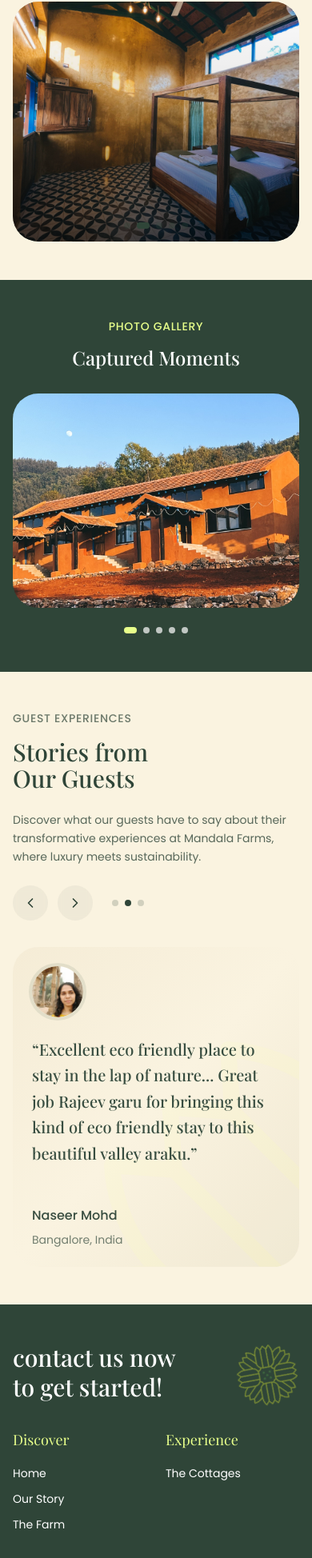
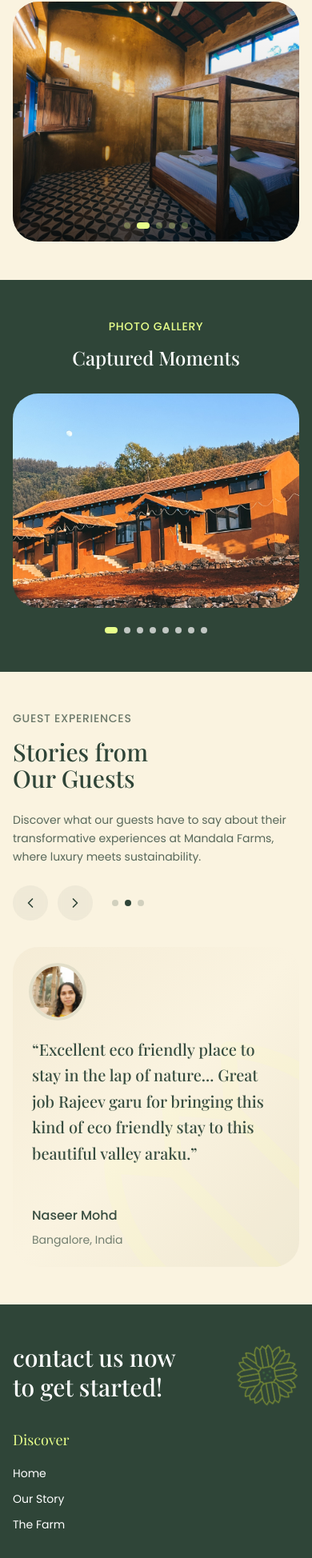
Before and after one commit to social-script/mandala_farms, a Next.js app: page /the-cottages in a window 390 px wide. Shown: the part 810-2758 px from the top of the page at 80% size. Built offline with nearby package versions, Linux system fonts and the light colour scheme; a web font is replaced by a local one.

Commit message:
Build fixes

```diff
--- a/app/components/Footer.tsx
+++ b/app/components/Footer.tsx
@@ -1,5 +1,5 @@
 import Image from 'next/image'
-import { DiscIcon as  Instagram} from 'lucide-react'
+import { Instagram } from 'lucide-react'
 import Link from 'next/link'
 
 export default function Footer() {
@@ -31,16 +31,12 @@ export default function Footer() {
               {/* <li><a href="#" className="text-white hover:text-[#E8FF8B] transition-colors duration-300 font-poppins text-sm md:text-base">Araku Valley</a></li> */}
             </ul>
           </div>
-          <div>
-            <h3 className="font-playfair text-[#E8FF8B] text-lg md:text-xl mb-4 md:mb-6">Experience</h3>
+
+          <div className="col-span-2 md:col-span-1">
+
+            <h3 className="font-playfair text-[#E8FF8B] text-lg md:text-xl mb-4 md:mb-6">Stay</h3>
             <ul className="space-y-2 md:space-y-4">
             <li><a href="/the-cottages" className="text-white hover:text-[#E8FF8B] transition-colors duration-300 font-poppins text-sm md:text-base">The Cottages</a></li>
-              {/* <li><a href="#" className="text-white hover:text-[#E8FF8B] transition-colors duration-300 font-poppins text-sm md:text-base">Café & Restaurant</a></li> */}
-            </ul>
-          </div>
-          <div className="col-span-2 md:col-span-1">
-            <h3 className="font-playfair text-[#E8FF8B] text-lg md:text-xl mb-4 md:mb-6">Stay</h3>
-            <ul className="space-y-2 md:space-y-4">
               <li><a href="/tariff" className="text-white hover:text-[#E8FF8B] transition-colors duration-300 font-poppins text-sm md:text-base">Tariff</a></li>
             </ul>
           </div>
@@ -48,15 +44,9 @@ export default function Footer() {
 
         <div className="flex flex-col md:flex-row justify-between items-center border-t border-white/10 pt-6 md:pt-8">
           <div className="flex space-x-3 md:space-x-4 mb-4 md:mb-0">
-            {/* <a href="#" className="p-2 bg-[#E8FF8B]/20 rounded-full hover:bg-[#E8FF8B]/30 transition-colors">
-              <Discord className="w-5 h-5 md:w-6 md:h-6 text-[#E8FF8B]" />
-            </a> */}
             <a href="https://www.instagram.com/mandalafarms_arakuvalley/" className="p-2 bg-[#E8FF8B]/20 rounded-full hover:bg-[#E8FF8B]/30 transition-colors">
               <Instagram className="w-5 h-5 md:w-6 md:h-6 text-[#E8FF8B]" />
             </a>
-            {/* <a href="#" className="p-2 bg-[#E8FF8B]/20 rounded-full hover:bg-[#E8FF8B]/30 transition-colors">
-              <Send className="w-5 h-5 md:w-6 md:h-6 text-[#E8FF8B]" />
-            </a> */}
           </div>
           <div className="flex flex-wrap justify-center md:justify-end gap-3 md:gap-4 text-xs md:text-sm text-white/60">
             <span>©2024 MANDALA FARMS</span>
--- a/app/components/PhotoCarousel.tsx
+++ b/app/components/PhotoCarousel.tsx
@@ -24,6 +24,18 @@ const photos = [
   },
   {
     src: "/outside_view.jpg",
+    alt: "Sustainable farm activities"
+  },
+  {
+    src: "/2024-11-20.jpg",
+    alt: "Sustainable farm activities"
+  },
+  {
+    src: "/2024-11-18.jpg",
+    alt: "Sustainable farm activities"
+  },
+  {
+    src: "/2024-11-17.jpg",
     alt: "Sustainable farm activities"
   },
 ]
--- a/app/components/WelcomeCarousel.tsx
+++ b/app/components/WelcomeCarousel.tsx
@@ -1,6 +1,6 @@
 'use client'
 
-import { useState, useEffect, useRef } from 'react'
+import { useState, useEffect, useRef, TouchEvent } from 'react'
 import Image from 'next/image'
 import { Button } from "@/components/ui/button"
 import { ArrowRight } from 'lucide-react'
@@ -33,6 +33,8 @@ export default function WelcomeCarousel({
 }: WelcomeCarouselProps) {
   const [currentIndex, setCurrentIndex] = useState(0)
   const videoRef = useRef<HTMLVideoElement>(null)
+  const [touchStart, setTouchStart] = useState<number>(0)
+  const [touchEnd, setTouchEnd] = useState<number>(0)
 
   const styles = {
     light: {
@@ -40,8 +42,8 @@ export default function WelcomeCarousel({
       title: 'text-[#2F4538]',
       description: 'text-[#2F4538]/80',
       button: 'bg-[#2F4538] text-white hover:bg-[#2F4538]/90',
-      dots: 'bg-[#2F4538]',
-      dotsInactive: 'bg-[#2F4538]/30'
+      dots: 'bg-[#E8FF8B]',
+      dotsInactive: 'bg-[#E8FF8B]/30'
     },
     dark: {
       badge: 'bg-white/10 text-[#E8FF8B]',
@@ -54,6 +56,26 @@ export default function WelcomeCarousel({
   }
 
   const currentStyle = styles[theme]
+
+  const handleTouchStart = (e: TouchEvent) => {
+    setTouchStart(e.targetTouches[0].clientX)
+  }
+
+  const handleTouchMove = (e: TouchEvent) => {
+    setTouchEnd(e.targetTouches[0].clientX)
+  }
+
+  const handleTouchEnd = () => {
+    if (touchStart - touchEnd > 75) {
+      // Swipe left
+      setCurrentIndex((current) => (current + 1) % media.length)
+    }
+
+    if (touchStart - touchEnd < -75) {
+      // Swipe right
+      setCurrentIndex((current) => (current - 1 + media.length) % media.length)
+    }
+  }
 
   const handleMediaEnd = () => {
     setCurrentIndex((current) => (current + 1) % media.length)
@@ -97,7 +119,12 @@ export default function WelcomeCarousel({
           </div>
         </div>
 
-        <div className="relative h-[300px] sm:h-[400px] md:h-[500px] rounded-[2rem] md:rounded-[2.5rem] overflow-hidden group">
+        <div
+          className="relative h-[300px] sm:h-[400px] md:h-[500px] rounded-[2rem] md:rounded-[2.5rem] overflow-hidden group"
+          onTouchStart={handleTouchStart}
+          onTouchMove={handleTouchMove}
+          onTouchEnd={handleTouchEnd}
+        >
           {media.map((item, index) => (
             <div
               key={`${item.type}-${index}`}
--- a/app/components/WelcomeCarouselWithSubheadings.tsx
+++ b/app/components/WelcomeCarouselWithSubheadings.tsx
@@ -49,8 +49,8 @@ export default function WelcomeCarouselWithSubheadings({
       button: 'bg-[#2F4538] text-white hover:bg-[#2F4538]/90',
       border: 'border-[#2F4538]/10',
       line: 'bg-[#2F4538]/10',
-      dots: 'bg-[#2F4538]',
-      dotsInactive: 'bg-[#2F4538]/30'
+      dots: 'bg-[#E8FF8B]',
+      dotsInactive: 'bg-[#E8FF8B]/30'
     },
     dark: {
       badge: 'bg-white/10 text-[#E8FF8B]',
```
